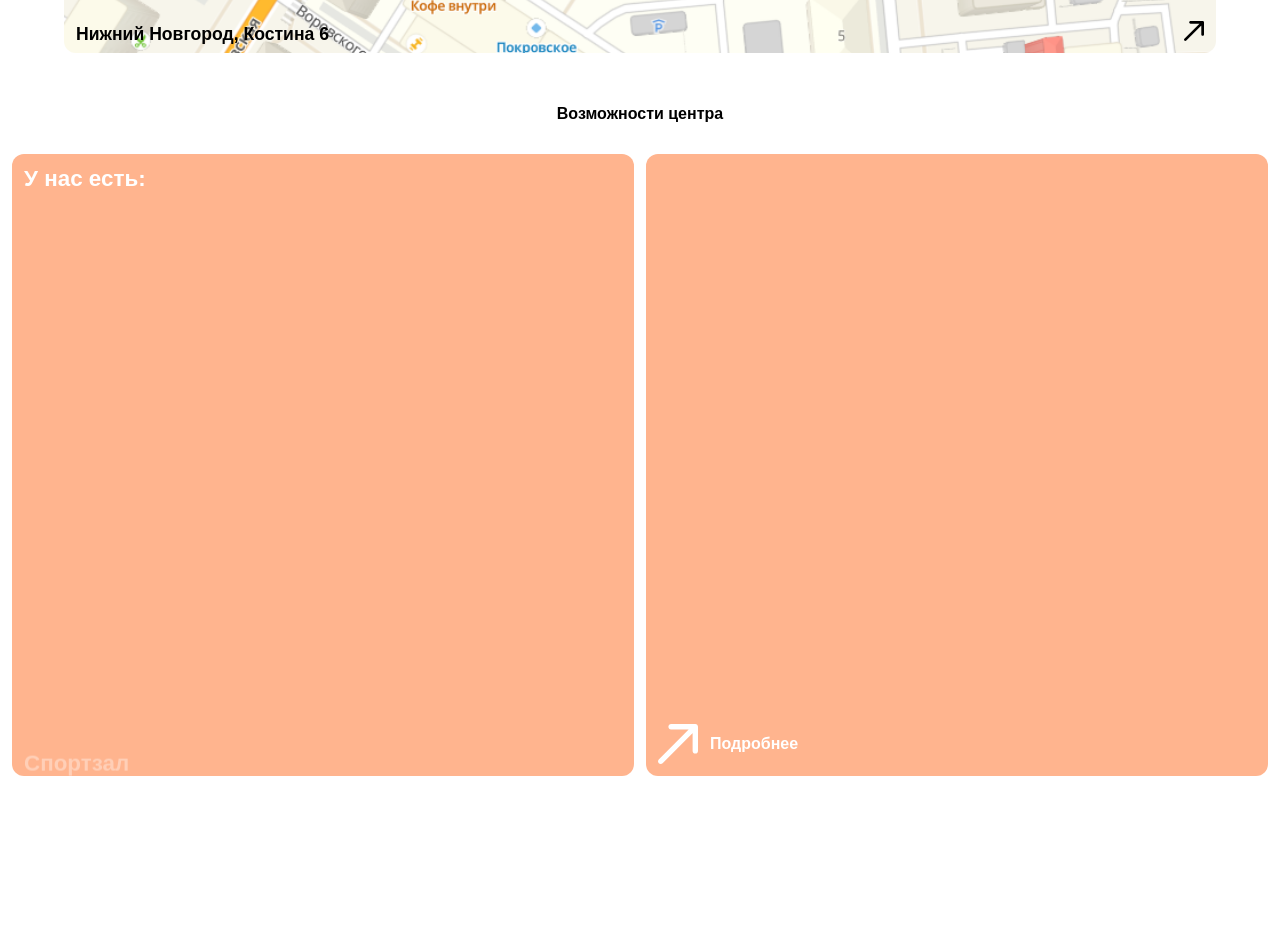
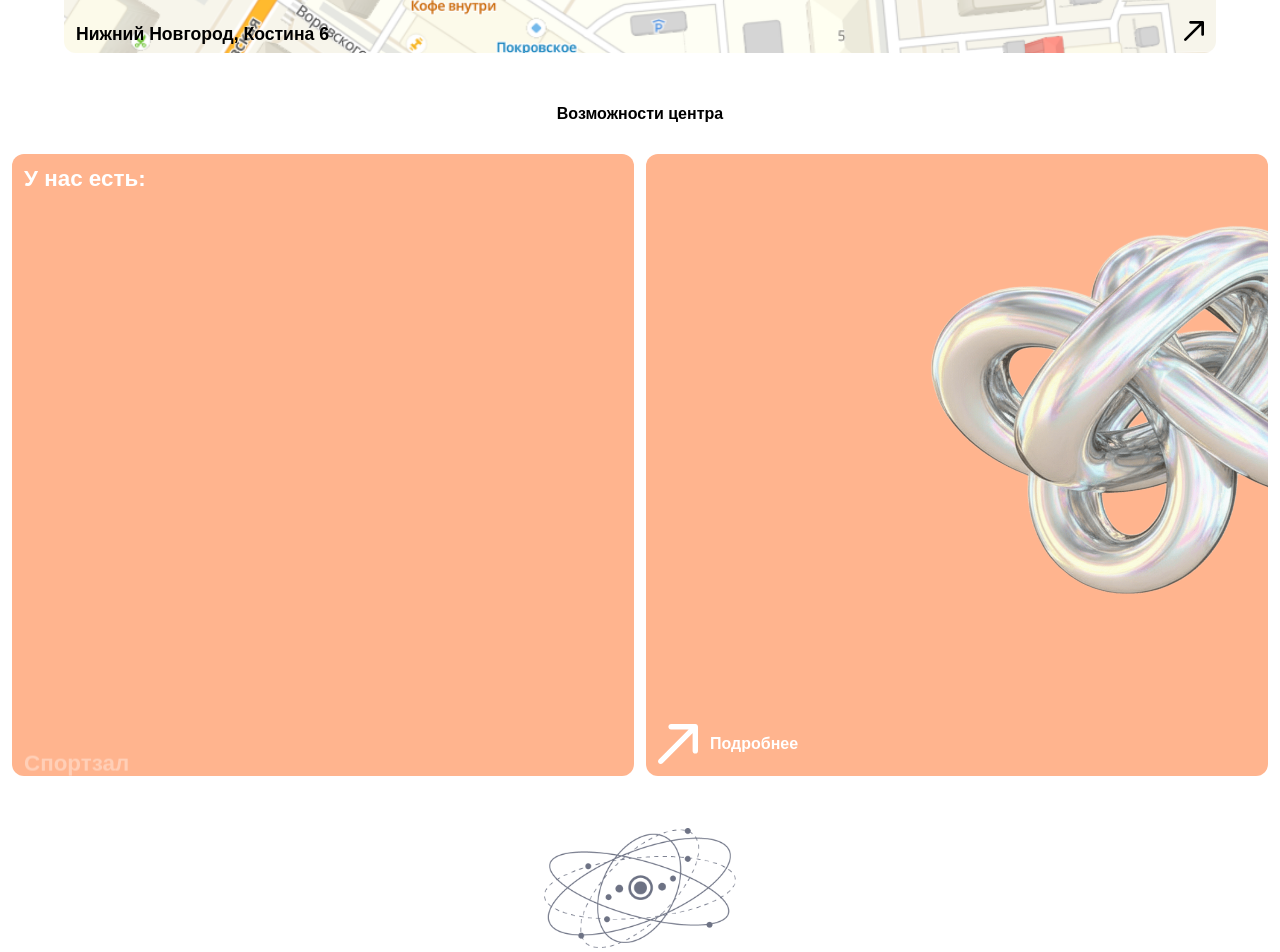
Before and after one commit to TimurKhen/technostrelka-2026, an Angular app: page / in a window 1280 px wide. Shown: the part 940-1892 px from the top of the page. Built offline with nearby package versions, Linux system fonts and the light colour scheme; a web font is replaced by a local one.

Commit message:
added images

```diff
--- a/src/app/directives/viewport-animation.ts
+++ b/src/app/directives/viewport-animation.ts
@@ -17,9 +17,6 @@ export class ViewportAnimationDirective implements OnInit, OnDestroy {
         if (entry.isIntersecting) {
           this.renderer.setStyle(this.el.nativeElement, 'opacity', '1')
           this.renderer.setStyle(this.el.nativeElement, 'transform', 'translateY(0)')
-        } else {
-          this.renderer.setStyle(this.el.nativeElement, 'opacity', '0')
-          this.renderer.setStyle(this.el.nativeElement, 'transform', 'translateY(20px)')
         }
       })
     }, { threshold: 0.1 })
--- a/src/app/pages/main/elements/able/able.html
+++ b/src/app/pages/main/elements/able/able.html
@@ -11,6 +11,9 @@
           <img src="icons/strelka.svg">
             Подробнее
         </div>
+        <div class="background">
+          <img src="bg/bg-5.png">
+        </div>
       </a>
     </div>
   </div>
--- a/src/app/pages/main/elements/able/able.scss
+++ b/src/app/pages/main/elements/able/able.scss
@@ -79,6 +79,9 @@ app-block {
         color: inherit;
         cursor: pointer;
 
+        position: relative;
+        overflow: hidden;
+
         .more {
           display: flex;
           align-items: center;
@@ -89,6 +92,22 @@ app-block {
             max-height: $size-40;
             height: 100%;
             flex-shrink: 0;
+          }
+        }
+
+        .background {
+          position: absolute;
+          width: 100%;
+          height: 100%;
+          left: 0;
+          top: 0;
+
+          img {
+            width: 90%;
+            height: 90%;
+            position: absolute;
+            top: -5%;
+            right: -25%;
           }
         }
       }
--- a/src/app/pages/main/main.html
+++ b/src/app/pages/main/main.html
@@ -3,7 +3,9 @@
   <app-place></app-place>
   <app-able></app-able>
 
-  <div class="image-zone"></div>
+  <div class="image-zone">
+    <img src="logo.png" appViewportAnimation>
+  </div>
 
   <app-life-in></app-life-in>
 
--- a/src/app/pages/main/main.scss
+++ b/src/app/pages/main/main.scss
@@ -22,6 +22,14 @@
 
   .image-zone {
     height: $size-120;
+    display: flex;
+    justify-content: center;
+    align-items: center;
+
+    img {
+      width: 100%;
+      height: 100%;
+    }
   }
 
   app-life-in, app-faq, app-able {
--- a/src/app/pages/main/main.ts
+++ b/src/app/pages/main/main.ts
@@ -8,10 +8,15 @@ import { WhatWillBe } from "./elements/what-will-be/what-will-be";
 import { Contacts } from "./elements/contacts/contacts";
 import { Faq } from "./elements/faq/faq";
 import { Review } from "./elements/review/review";
+import { ViewportAnimationDirective } from '../../directives/viewport-animation';
 
 @Component({
   selector: 'app-main',
-  imports: [Block, Place, Start, Able, LifeIn, WhatWillBe, Contacts, Faq, Review],
+  imports: [Block,
+    Place, Start, Able, LifeIn,
+    WhatWillBe, Contacts, Faq, Review,
+    ViewportAnimationDirective
+  ],
   templateUrl: './main.html',
   styleUrl: './main.scss',
 })
```
Also changed, not shown: public/bg/bg-5.png (added).
